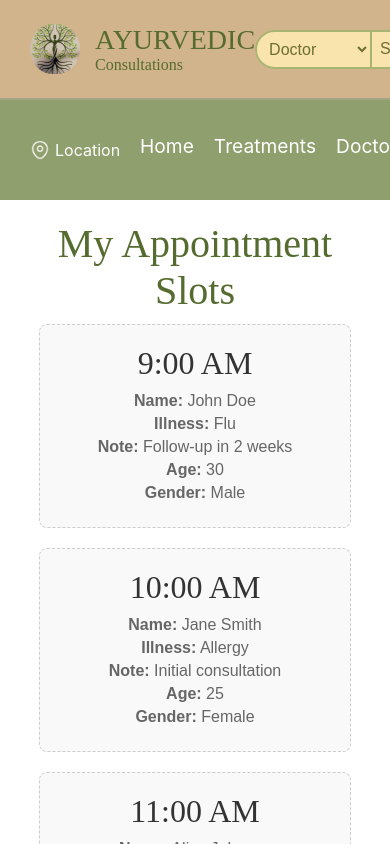
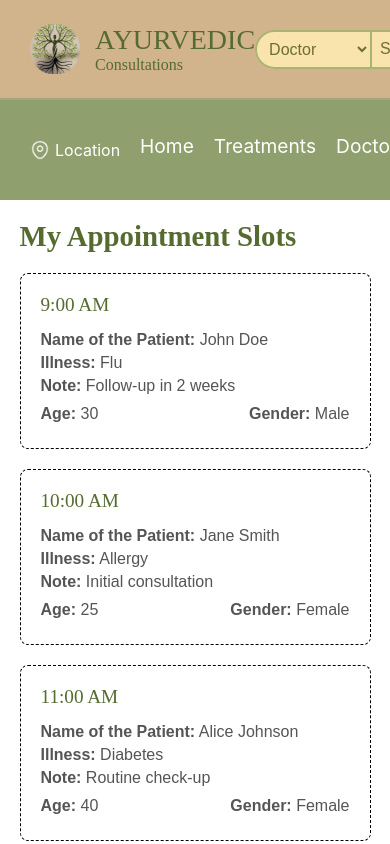
Before and after one commit to Harshitha-02/ayurvedic-app, a React (Create React App) app in the folder frontend/: page /appointment-slots in a window 390 px wide. Shown: the top 844 px of the page. Built offline with nearby package versions, Linux system fonts and the light colour scheme; a web font is replaced by a local one.

Commit message:
doctor pages

```diff
--- a/frontend/src/screens/Doctors/AppointmentSlots.css
+++ b/frontend/src/screens/Doctors/AppointmentSlots.css
@@ -1,25 +1,72 @@
 .appointments-container {
-    width: 80%;
-    max-width: 600px;
+  width: 90%;
   margin: 20px auto;
   font-family: Arial, sans-serif;
-    text-align: center;
+}
+
+h1 {
+  text-align: left;
+  font-size: 1.8rem;
+  margin-bottom: 20px;
+  font-weight: bold;
 }
 
 .appointment-card {
-    background-color: #f9f9f9;
-    border: dashed 1px #ccc;
+  display: flex;
+  justify-content: space-between;
+  border: 1px dashed #000;
   padding: 20px;
   margin-bottom: 20px;
   border-radius: 8px;
+  align-items: center;
 }
 
-  .appointment-card h2 {
-    color: #333;
-    margin-top: 0;
+.appointment-timing {
+  width: 15%;
+  text-align: center;
+  font-weight: bold;
+  border-right: 1px dashed #000;
+  padding-right: 20px;
 }
 
-  .appointment-card p {
-    color: #666;
+.appointment-timing h2 {
+  margin: 0;
+  font-size: 1.2rem;
+}
+
+.appointment-details, .appointment-meta {
+  width: 40%;
+  padding-left: 20px;
+}
+
+.appointment-details p, .appointment-meta p {
   margin: 5px 0;
+  font-size: 1rem;
 }
+
+.appointment-meta {
+  display: flex;
+  justify-content: space-between;
+}
+
+strong {
+  font-weight: bold;
+}
+
+@media (max-width: 768px) {
+  .appointment-card {
+      flex-direction: column;
+      align-items: flex-start;
+  }
+
+  .appointment-timing, .appointment-details, .appointment-meta {
+      width: 100%;
+      padding: 0;
+      text-align: left;
+  }
+
+  .appointment-timing {
+      border-right: none;
+      padding-bottom: 10px;
+  }
+}
--- a/frontend/src/screens/Doctors/AppointmentSlots.js
+++ b/frontend/src/screens/Doctors/AppointmentSlots.js
@@ -13,12 +13,18 @@ function AppointmentSlots() {
       <h1>My Appointment Slots</h1>
       {appointments.map((appointment, index) => (
         <div key={index} className="appointment-card">
-          <h2>{appointment.timing}</h2>
-          <p><strong>Name:</strong> {appointment.name}</p>
-          <p><strong>Illness:</strong> {appointment.illness}</p>
-          <p><strong>Note:</strong> {appointment.note}</p>
-          <p><strong>Age:</strong> {appointment.age}</p>
-          <p><strong>Gender:</strong> {appointment.gender}</p>
+          <div className="appointment-timing">
+            <h2>{appointment.timing}</h2>
+          </div>
+          <div className="appointment-details">
+            <p><strong>Name of the Patient:</strong> {appointment.name}</p>
+            <p><strong>Illness:</strong> {appointment.illness}</p>
+            <p><strong>Note:</strong> {appointment.note}</p>
+          </div>
+          <div className="appointment-meta">
+            <p><strong>Age:</strong> {appointment.age}</p>
+            <p><strong>Gender:</strong> {appointment.gender}</p>
+          </div>
         </div>
       ))}
     </div>
--- a/frontend/src/screens/Doctors/CurrentRequests.css
+++ b/frontend/src/screens/Doctors/CurrentRequests.css
@@ -1,6 +1,5 @@
 .requests-container {
-    width: 80%;
-    max-width: 600px;
+    width: 90%;
     margin: 20px auto;
     padding: 20px;
     font-family: Arial, sans-serif;
--- a/frontend/src/screens/Doctors/DoctorHomeScreen.css
+++ b/frontend/src/screens/Doctors/DoctorHomeScreen.css
@@ -1,5 +1,9 @@
 /* Container */
 .doctor-home-container {
+  display: flex;
+  flex-direction: column;
+  justify-content: center;
+  align-items: center;
   text-align: center;
   padding: 20px;
   font-family: Arial, sans-serif;
@@ -39,9 +43,15 @@
 /* Doctor Options Buttons */
 .doctor-options {
   display: flex;
-    justify-content: center;
+  justify-content: space-around; /* Ensure even spacing */
   flex-wrap: wrap;
-    gap: 20px;
+  gap: 120px;
+}
+
+.left-side, .right-side {
+  display: flex;
+  flex-direction: column;
+  gap: 10px; /* Matches large gaps for the columns */
 }
 
 .option-btn {
@@ -54,6 +64,13 @@
   cursor: pointer;
   box-shadow: 0 4px 8px rgba(0, 0, 0, 0.1);
   transition: transform 0.2s;
+
+  /* Make all buttons the same size */
+  width: 300px; /* Fixed width for all buttons */
+  height: 70px; /* Fixed height for all buttons */
+  display: flex;
+  justify-content: center;
+  align-items: center;
 }
 
 .option-btn:hover {
@@ -61,9 +78,16 @@
   background-color: #d4e9d4;
 }
 
+/* Responsive design for smaller screens */
 @media (max-width: 768px) {
   .option-btn {
     padding: 10px 20px;
     font-size: 1rem;
+    width: 150px; /* Adjust width for smaller screens */
+    height: 60px; /* Adjust height for smaller screens */
+  }
+
+  .left-side, .right-side {
+    gap: 10px; /* Adjusts gap between buttons for smaller screens */
   }
 }
--- a/frontend/src/screens/Doctors/DoctorHomeScreen.js
+++ b/frontend/src/screens/Doctors/DoctorHomeScreen.js
@@ -13,10 +13,14 @@ function DoctorHomeScreen() {
       </div>
 
       <div className="doctor-options">
+        <div className='left-side'>
         <Link to="/appointment-slots"><button className="option-btn">Appointment Slots</button></Link>
         <Link to="/patient-list"><button className="option-btn">Patient List</button></Link>
+        </div>
+        <div className='right-side'>
         <Link to="/analytics"><button className="option-btn">Analytics</button></Link>
         <Link to="/health-blogs"><button className="option-btn">My Health Blogs</button></Link>
+        </div>
       </div>
     </div>
   );
--- a/frontend/src/screens/Doctors/HealthBlogs.css
+++ b/frontend/src/screens/Doctors/HealthBlogs.css
@@ -1,6 +1,5 @@
 .health-blogs-container {
-    width: 80%;
-    max-width: 1000px;
+    width: 90%;
     margin: 20px auto;
     text-align: center;
     font-family: Arial, sans-serif;
--- a/frontend/src/screens/Doctors/PatientList.css
+++ b/frontend/src/screens/Doctors/PatientList.css
@@ -1,6 +1,5 @@
 .patient-list-container {
-    width: 80%;
-    max-width: 1000px;
+    width: 90%;
     margin: 20px auto;
     padding: 20px;
     font-family: Arial, sans-serif;
--- a/frontend/src/screens/Doctors/SignUpDoctorScreen.js
+++ b/frontend/src/screens/Doctors/SignUpDoctorScreen.js
@@ -13,7 +13,7 @@ function SignUpDoctorScreen() {
       alert('Please upload your ayurvedic degree certificate.');
       return;
     }
-    navigate('/'); // Adjust the route as needed
+    navigate('/doctor-home'); // Adjust the route as needed
   };
 
   const handleFileChange = (e) => {
--- a/frontend/src/screens/Retailers/SignUpRetailerScreen.js
+++ b/frontend/src/screens/Retailers/SignUpRetailerScreen.js
@@ -7,7 +7,7 @@ function SignUpRetailerScreen() {
   const navigate = useNavigate();
 
   const handleNextClick = () => {
-    navigate('/'); // Adjust the route as needed
+    navigate('/retailer-home'); // Adjust the route as needed
   };
 
   return (
```
Lines whose indentation alone changed are shown as unchanged.
